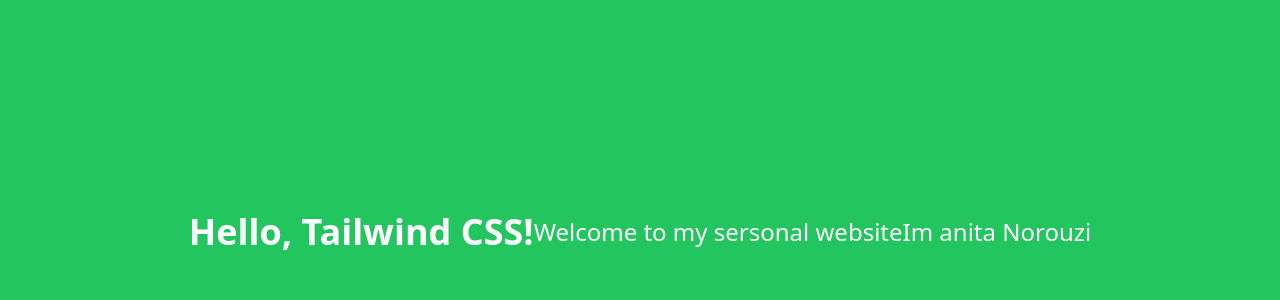
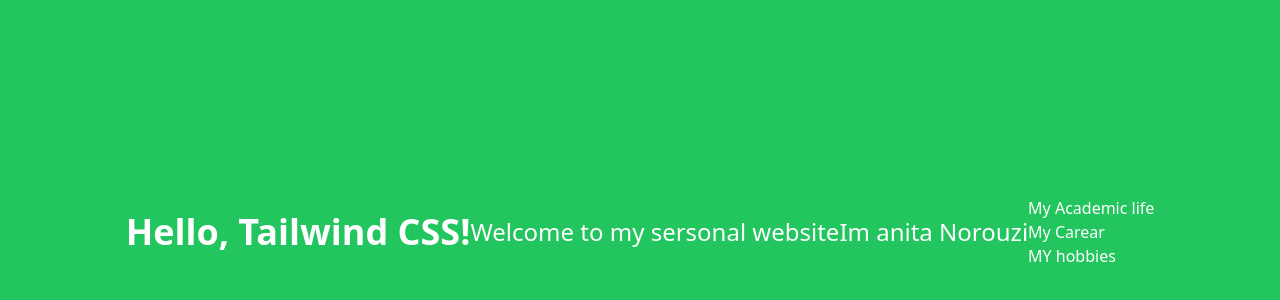
Before and after one commit to anitaNorouzi/personal-website, a React (Vite) app: page / in a window 1280 px wide. Shown: the part 168-468 px from the top of the page. Built offline with nearby package versions, Linux system fonts and the light colour scheme.

Commit message:
Add list

```diff
--- a/src/App.jsx
+++ b/src/App.jsx
@@ -10,6 +10,12 @@
       <h1 className="text-2xl">Welcome to my sersonal website</h1>
       <h1 className="text-2xl">Im anita Norouzi</h1>
 
+      <ul>
+        <li>My Academic life</li>
+        <li>My Carear</li>
+        <li>MY hobbies</li>
+      </ul>
+
     </div>
     </>
   )
```
